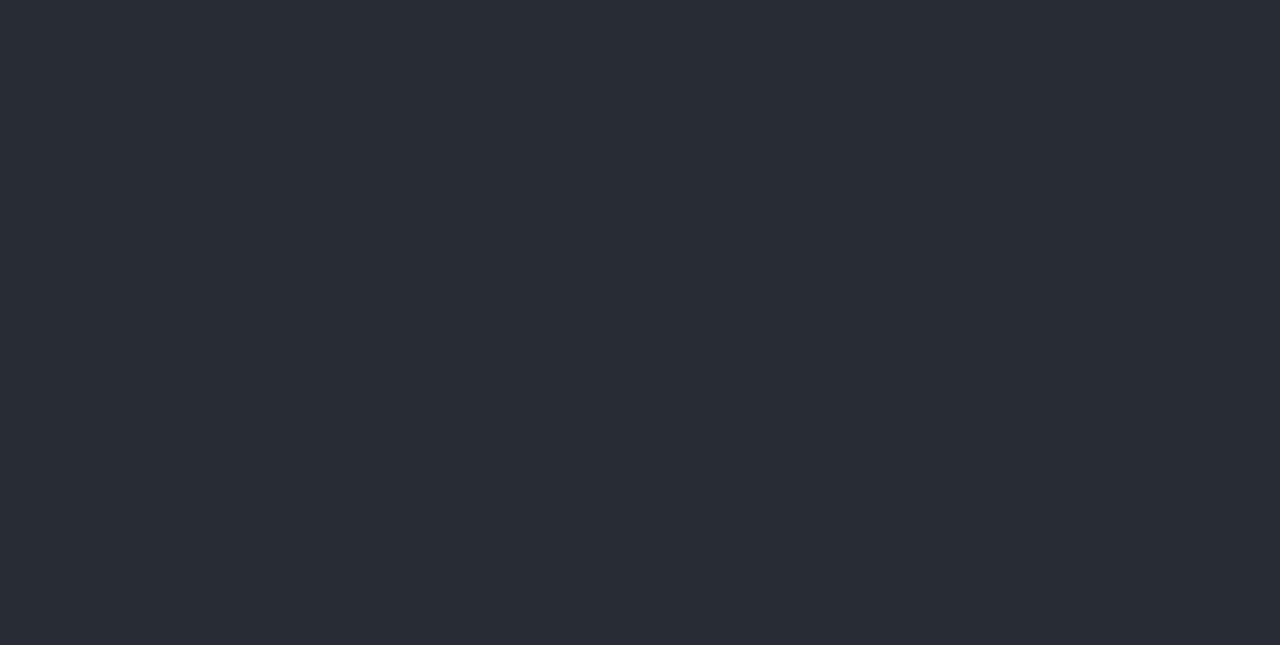
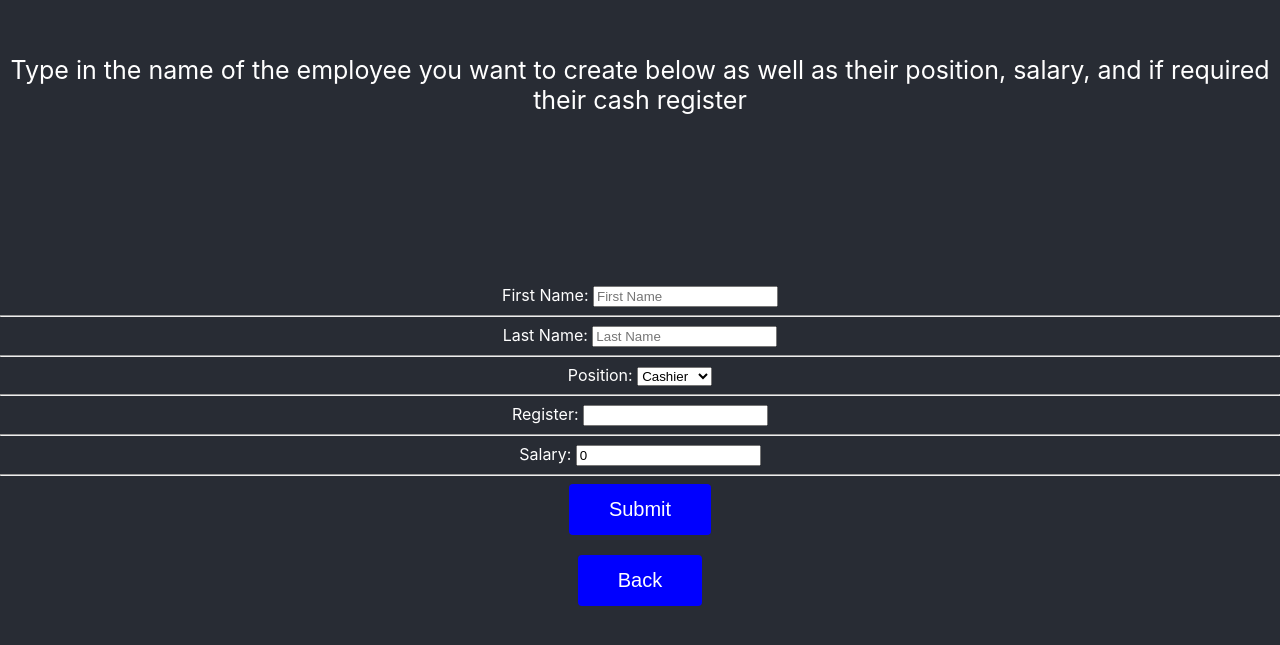
Before and after one commit to TylerTeifke/MongoDB-Grocery-Store-Front-End, a React (Create React App) app: page /CreateEmployee in a window 1280 px wide. Before the commit this address had no page. Shown: the part 115-760 px from the top of the page. Built offline with nearby package versions, Linux system fonts and the light colour scheme; the HTML template or start-up script is replaced by a standard one.

Commit message:
Started working on the create employee menu.

```diff
--- a/src/App.js
+++ b/src/App.js
@@ -8,6 +8,7 @@ import SearchOne from './pages/search_menus/Search_One';
 import SearchEmployees from './pages/search_menus/Search_Employees';
 import SearchCustomers from './pages/search_menus/Search_Customers';
 import CreateCustomer from './pages/create_menus/Create_Customer';
+import CreateEmployee from './pages/create_menus/Create_Employee';
 import { BrowserRouter, Routes, Route } from 'react-router-dom';
 import './App.css';
 
@@ -26,6 +27,7 @@ function App() {
           <Route path="/SearchEmployees" element={<SearchEmployees/>}/>
           <Route path="/SearchCustomers" element={<SearchCustomers/>}/>
           <Route path="/CreateCustomer" element={<CreateCustomer/>}/>
+          <Route path="/CreateEmployee" element={<CreateEmployee/>}/>
         </Routes>
       </BrowserRouter>
     </>
--- a/src/pages/Create.js
+++ b/src/pages/Create.js
@@ -5,7 +5,8 @@ const Create = () => {
     let text = "Select an entry type you want to create"
     const buttons = [
         { id: 1, page: "/CreateCustomer", message: "Customer" },
-        { id: 2, page: "/", message: "Back" }
+        { id: 2, page: "/CreateEmployee", message: "Employee" },
+        { id: 3, page: "/", message: "Back" }
     ]
 
     return (
--- /dev/null
+++ b/src/pages/create_menus/Create_Employee.js
@@ -0,0 +1,154 @@
+//will generate a menu for creating a new employee
+import "../Page.css"
+import { useNavigate } from "react-router-dom";
+import axios from "../../api/axios"
+import { useState, useRef } from "react";
+
+//Will be used to prevent the user from entering numbers into the name and register
+//entries
+const LETTER_REGEX = /^[a-zA-Z]+$/;
+
+const CreateEmployee = () => {
+    const [firstName, setFirstName] = useState('')
+    const [lastName, setLastName] = useState('')
+    const [register, setRegister] = useState('')
+    const [position, setPosition] = useState('')
+    const [salary, setSalary] = useState(0)
+
+    //Will be used to display error messages to the screen
+    const errRef = useRef();
+    const [errMsg, setErrMsg] = useState('');
+
+    let navigate = useNavigate();
+
+    const handleSubmit = async (e) => {
+        //get the input for this menu to work.
+        e.preventDefault();
+
+        const t1 = LETTER_REGEX.test(firstName)
+        const t2 = LETTER_REGEX.test(lastName)
+
+        if(!t1 || !t2){
+            setErrMsg("There can be no numbers in the name entries. Try again")
+            //errRef.current.focus()
+            return
+        }
+        if(position !== "Cashier" && register !== ''){
+            setErrMsg('Non-cashiers do not get registers. Clear the register field.')
+            //errRef.current.focus()
+            return
+        }
+        if(position === "Cashier" && register === ''){
+            setErrMsg('Cashiers need a registers. Input a letter into the register field.')
+            //errRef.current.focus()
+            return
+        }
+
+        try {
+            const response = await axios.post('/employees',
+                JSON.stringify({ firstName, lastName, register, position, salary }),
+                {
+                    headers: { 'Content-Type': 'application/json' }
+                }
+            );
+            // TODO: remove console.logs before deployment
+            console.log(JSON.stringify(response?.data));
+            setErrMsg('')
+        } catch (err) {
+            if (!err?.response) {
+                setErrMsg('No Server Response');
+            }
+            else if (err.response?.status === 409) {
+                setErrMsg('That employee is already in the database');
+            }
+            else if (err.response?.status === 410){
+                setErrMsg('That position is not in the database');
+            }
+            else {
+                setErrMsg('Registration Failed')
+            }
+            errRef.current.focus();
+        }
+    }
+
+    const handleChange = (e) => {
+        const input = e.target.value
+
+        if(input === "" || LETTER_REGEX.test(input)){
+            setRegister(input)
+        }
+    }
+
+    return(
+        <div>
+            <header className="header">
+                Type in the name of the employee you want to create below as well as
+                their position, salary, and if required their cash register
+            </header>
+            <p
+                ref={errRef}
+                className={errMsg ? "errmsg" : "offscreen"}
+                aria-live="assertive"
+            >
+                {errMsg}
+            </p>
+            <form onSubmit={handleSubmit}>
+                <label>
+                    First Name: <input
+                        type="text"
+                        name="firstName"
+                        placeholder="First Name"
+                        required
+                        value={firstName}
+                        onChange={(e) => setFirstName(e.target.value)}
+                    />
+                </label>
+                <hr/>
+                <label>
+                    Last Name: <input
+                        type="text"
+                        name="lastName"
+                        placeholder="Last Name"
+                        required
+                        value={lastName}
+                        onChange={(e) => setLastName(e.target.value)}
+                    />
+                </label>
+                <hr/>
+                <label>
+                    Position: <select value={position} onChange={(e) => setPosition(e.target.value)}>
+                        <option value="Cashier">Cashier</option>
+                        <option value="Clerk">Clerk</option>
+                        <option value="Manager">Manager</option>
+                        </select>
+                </label>
+                <hr/>
+                <label>
+                    Register: <input
+                        type="text"
+                        name="register"
+                        maxLength={1}
+                        value={register}
+                        onChange={handleChange}
+                    />
+                </label>
+                <hr/>
+                <label>
+                    Salary: <input
+                        type="number"
+                        name="salary"
+                        required
+                        value={salary}
+                        onChange={(e) => setSalary(e.target.value)}
+                    />
+                </label>
+                <hr/>
+                <button type="submit">Submit</button>
+            </form>
+            <br/>
+            <button onClick={() => navigate("/Create")}>Back</button>
+        </div>
+    )
+}
+
+export default CreateEmployee
```
